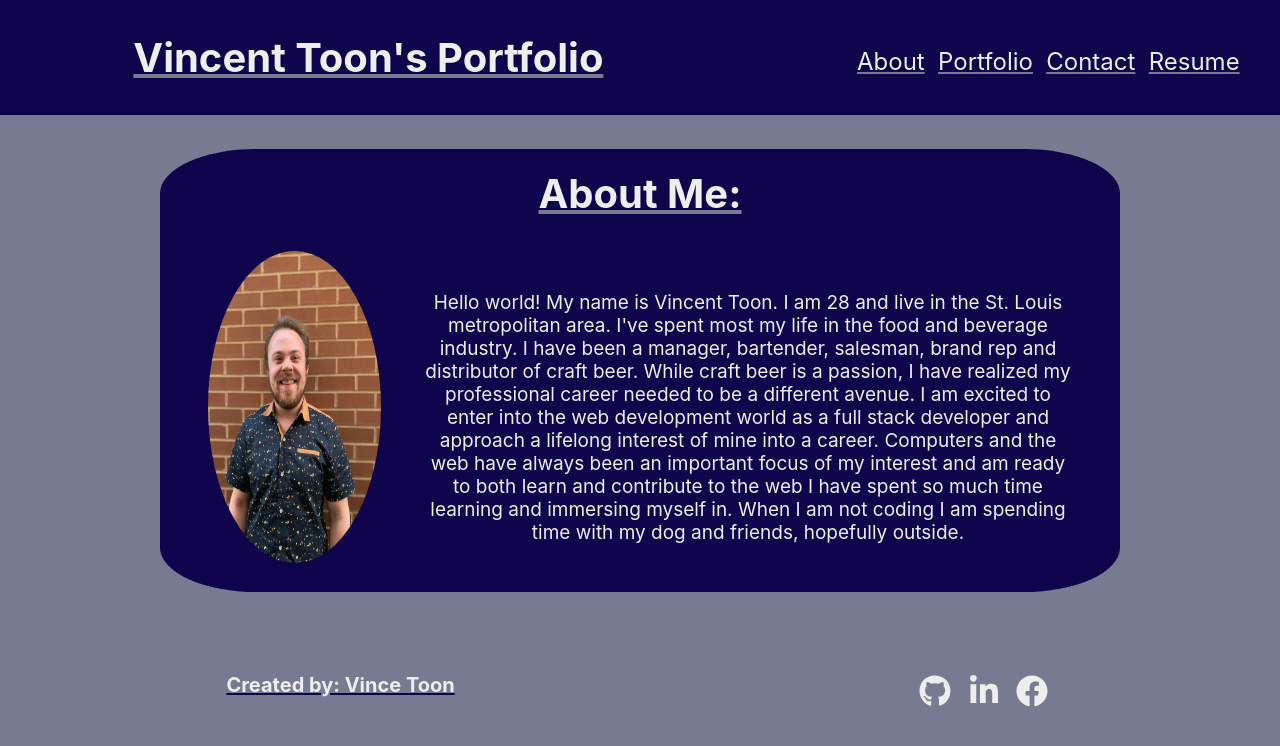
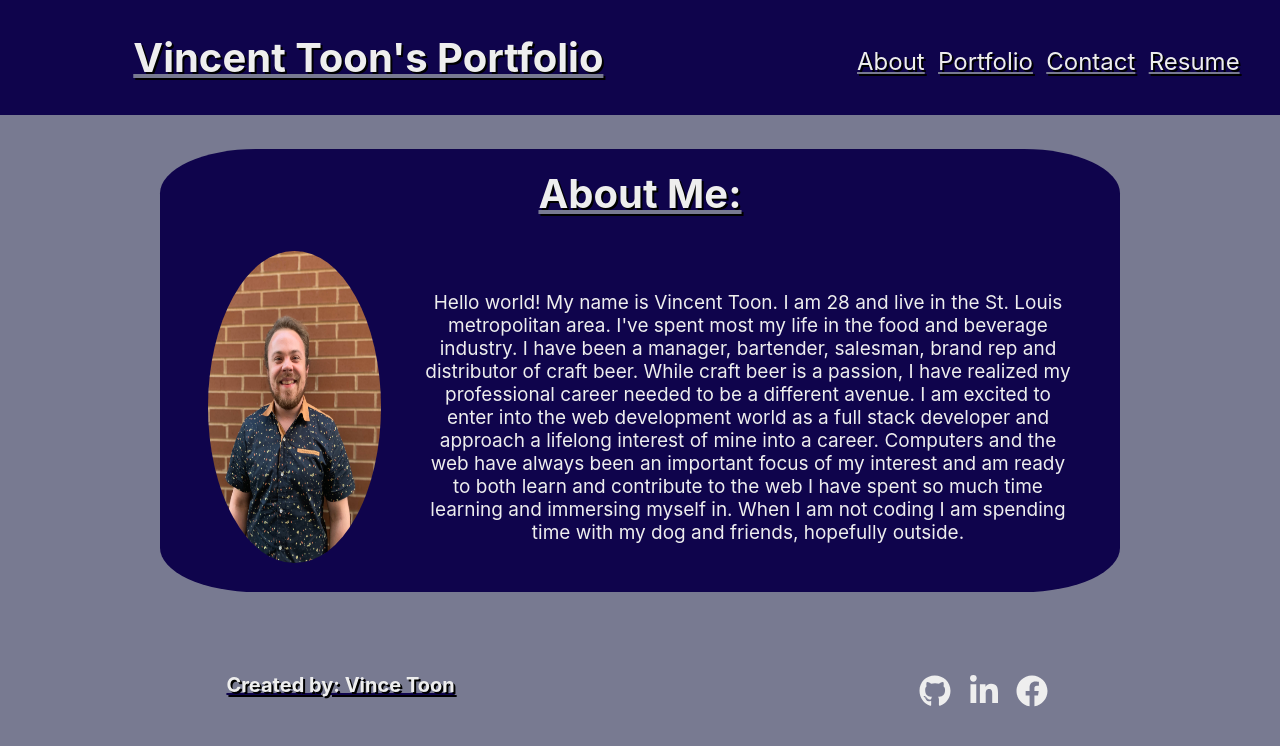
Before and after one commit to Vincenttoon/Toon-React-Portfolio, a React (Create React App) app: page / in a window 1280 px wide. Shown: the top 746 px of the page. Built offline with nearby package versions, Linux system fonts and the light colour scheme.

Commit message:
box shadowing and active link

```diff
--- a/src/App.js
+++ b/src/App.js
@@ -10,6 +10,7 @@ import './App.css';
 function App() {
 const [currentTab, handleTabChange] = useState('about');
 
+// if statement to return current tab and display that pages information
 const displayTab = () => {
   if (currentTab === 'About') {
     return <About />
@@ -31,6 +32,7 @@ const displayTab = () => {
       <Header currentTab={currentTab}
       handleTabChange={handleTabChange}
       ></Header>
+      {/* calling display tab to render correct page */}
       <main>{displayTab()}</main>
       <Footer />
     </div>
--- a/src/index.css
+++ b/src/index.css
@@ -77,6 +77,7 @@ ul {
   flex-direction: row;
   font-size: 24px;
   padding-left: 40px;
+  text-shadow: 2px 2px #000000;
 }
 
 a nav-link:hover {
@@ -87,6 +88,7 @@ a nav-link:hover {
   font-size: 40px;
   text-decoration: underline;
   text-decoration-color: var(--third);
+  text-shadow: 2px 2px #000000;
 }
 
 
@@ -103,6 +105,7 @@ a nav-link:hover {
   color: var(--fourth);
   padding-top: 20px;
   text-decoration-color: var(--third);
+  text-shadow: 2px 2px #000000;
 }
 
 .about-details {
@@ -159,6 +162,7 @@ a nav-link:hover {
 
 .foot-h2 {
   font-size: 20px;
+  text-shadow: 2px 2px #000000;
 }
 
 .icon-li:hover {
@@ -185,6 +189,7 @@ a nav-link:hover {
   text-decoration: underline;
   text-decoration-color: var(--fourth);
   font-size: 23px;
+  text-shadow: 2px 2px #000000;
 }
 
 .project h4:hover {
@@ -217,6 +222,7 @@ a nav-link:hover {
   text-decoration: underline;
   text-decoration-color: var(--third);
   padding-top: 2%;
+  text-shadow: 2px 2px #000000;
 }
 
 .name-div {
@@ -278,6 +284,7 @@ a nav-link:hover {
   font-size: 30px;
   text-decoration: underline;
   text-decoration-color: var(--primary);
+  text-shadow: 2px 2px #000000;
 }
 
 .p-text-resume {
@@ -324,6 +331,13 @@ a nav-link:hover {
 
 .resume-card ul {
   margin-left: 0px;
+}
+
+.nav-link-active {
+  background-color: #EEEEEE;
+  color: #141E61;
+  text-decoration: underline;
+  text-decoration-color: var(--third);
 }
 
 @media screen and (max-width: 980px) {
```
